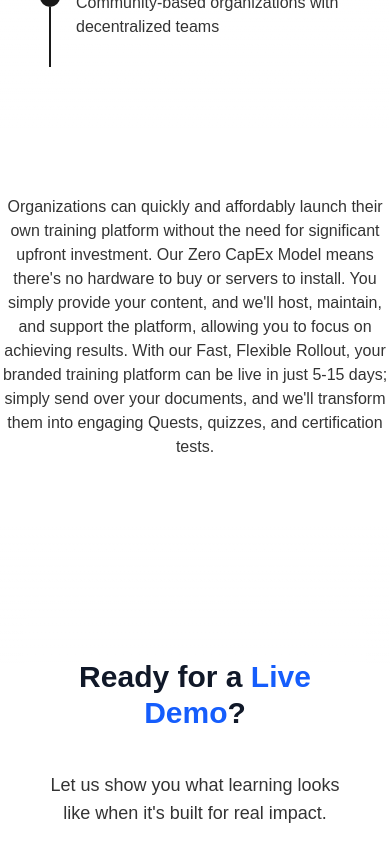
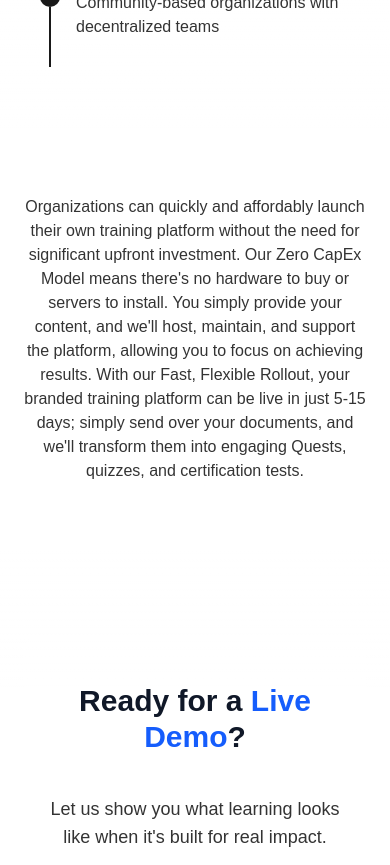
Before and after one commit to D3mzy-108/LearningPost-Website, a Next.js app: page /learningpost-pro in a window 390 px wide. Shown: the part 3880-4745 px from the top of the page. Built offline with nearby package versions, Linux system fonts and the light colour scheme.

Commit message:
Completed learningpost pro page

```diff
--- a/components/LearningPostProComponents/BookDemo.tsx
+++ b/components/LearningPostProComponents/BookDemo.tsx
@@ -3,7 +3,7 @@ import Link from "next/link";
 export default function BookDemo() {
   return (
     <>
-      <section className="w-full py-16 md:py-24 bg-white">
+      <section className="w-full px-6 md:px-12 py-16 md:py-24 bg-white">
         <div className="w-full max-w-3xl mx-auto text-center">
           <p className="text-black/80">
             {
--- a/server.js
+++ b/server.js
@@ -4,7 +4,7 @@ const { parse } = require("url");
 const next = require("next");
 
 // Determine environment (development or production)
-const dev = false; // process.env.NODE_ENV !== "production";
+const dev = process.env.NODE_ENV !== "production";
 
 // Hostname and Port provided by cPanel Node.js App environment
 const hostname = "localhost"; // Usually 'localhost' is fine
```
